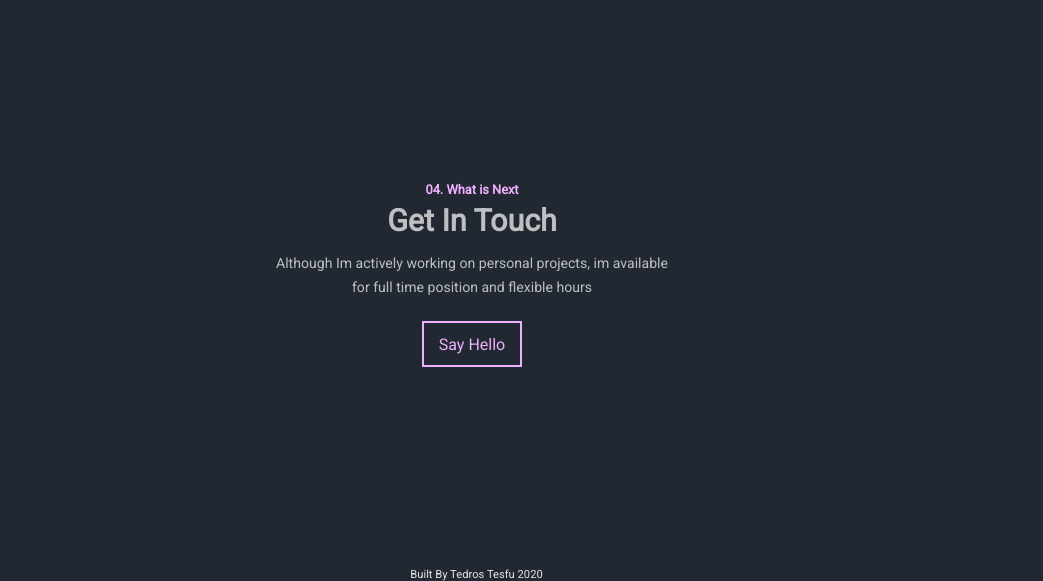
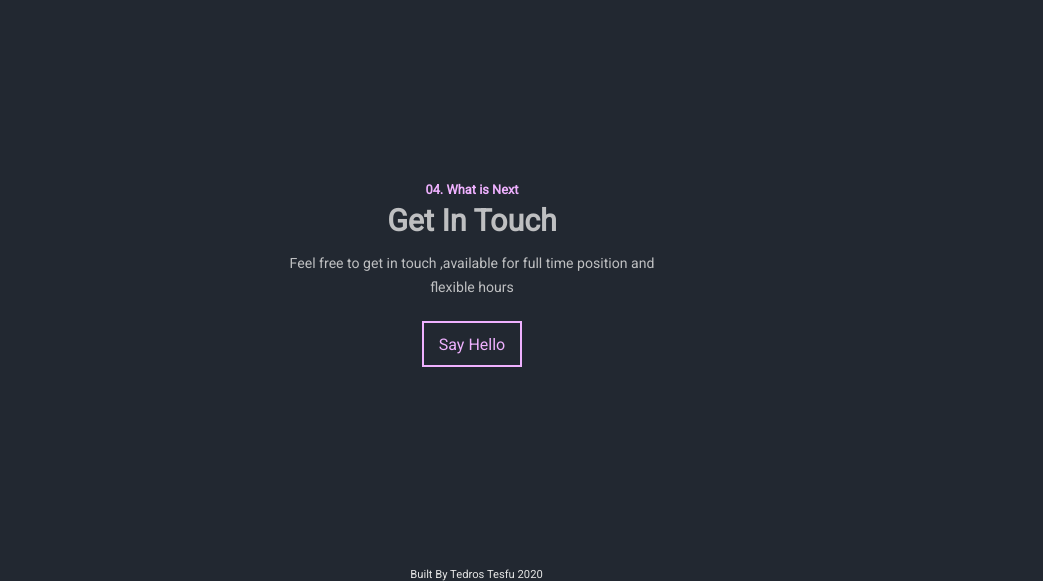
Before and after one commit to TedTes/tedtes, a website: page index.html in a window 1280 px wide. Shown: the part 2753-3334 px from the top of the page, without its empty margins (118-1161 px from the left). Drawn offline with Linux system fonts and the light colour scheme.

Commit message:
file cloud url added

```diff
--- a/index.html
+++ b/index.html
@@ -30,7 +30,7 @@
                 <li class="lay-down__animation"><a href="#projects"><span>03.</span>Work</a></li>
                 <li class="lay-down__animation"><a href="#next"><span>04.</span>Contact</a></li>
             </ul>
-            <a class="lay-down__animation" href="https://tedtes.herokuapp.com/docs/RESUME.docx">Resume</a>
+            <a class="lay-down__animation" href="https://drive.google.com/file/d/1Zq2dFu4sHtheGCV9ka1uOR2TIFJj7M9N/view?usp=sharing">Resume</a>
         </div>
     </header>
     <section class="side-email">
@@ -269,8 +269,7 @@
   <section id="next" class="next">
       <h4><span>04.</span> What is Next</h4>
       <h2>Get In Touch</h2>
-      <p>Although Im actively working on personal projects,
-        im available for full time position and flexible hours
+      <p>Feel free to get in touch ,available for full time position and flexible hours
         </p>
 
       <a href="mailto:tedtfu@gmail.com">Say Hello</a>
```
Also changed, not shown: 2 other files.
